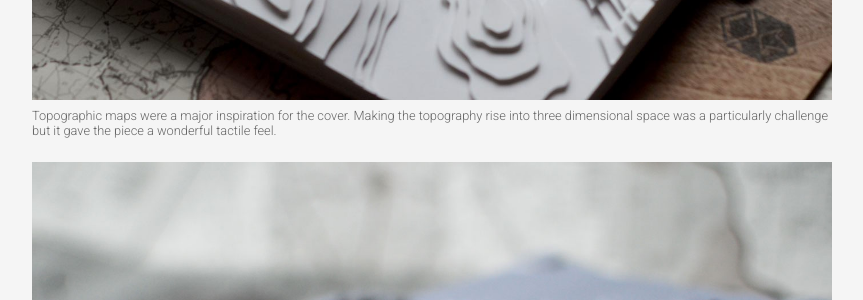
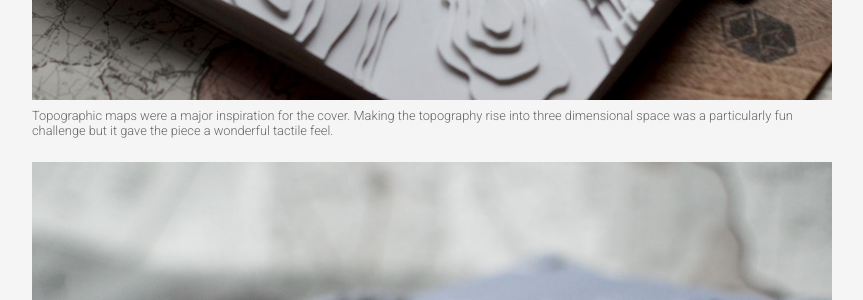
Before and after one commit to alkalinegenome/alkalinegenome.github.io, a Jekyll site: the page built from work/forth.html, in a window 1280 px wide and 900 px high, scrolled down 1322 px. Shown: the part 152-452 px from the top of the window, without its empty margins (208-1071 px from the left). Built offline with Jekyll 4.4.1, drawn with Linux system fonts in a browser that asks for light colours; nearby versions of some CDN libraries.

Commit message:
refactor(forth): grammatrical error fix

```diff
--- a/work/forth.html
+++ b/work/forth.html
@@ -21,7 +21,7 @@ meta-keywords: Gabriel Mitchell, Ottawa, Portfolio, Graphic Design, Illustration
 
 		<figure class="unit-s-1 unit-m-1 unit-l-6-8 unit-xl-5-8 unit-xxl-5-8 center-object piece">
 			<img src="../images/forth/1.jpg" alt="Forth">
-		<figcaption class="atom w300 grey">Topographic maps were a major inspiration for the cover. Making the topography rise into three dimensional space was a particularly challenge but it gave the piece a wonderful tactile feel.</figcaption>
+		<figcaption class="atom w300 grey">Topographic maps were a major inspiration for the cover. Making the topography rise into three dimensional space was a particularly fun challenge but it gave the piece a wonderful tactile feel.</figcaption>
 		</figure>
 
 		<figure class="unit-s-1 unit-m-1 unit-l-6-8 unit-xl-5-8 unit-xxl-5-8 center-object piece">
```
